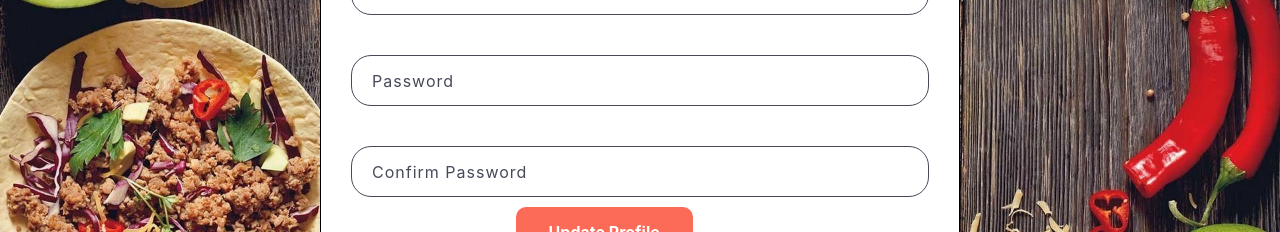
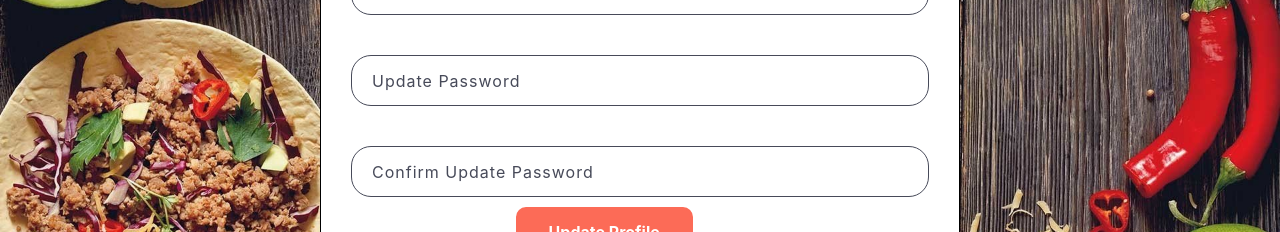
Before and after one commit to thanhvodev/Software-Engineering, a React (Create React App) app in the folder restaurant-pos/: page /profile in a window 1280 px wide. Shown: the part 420-652 px from the top of the page. Built offline with nearby package versions, Linux system fonts and the light colour scheme; no server answers; sample sign-in values are in the browser's storage.

Commit message:
fix css main page

```diff
--- a/restaurant-pos/src/MainPage/MainPage.css
+++ b/restaurant-pos/src/MainPage/MainPage.css
@@ -27,6 +27,7 @@ html {
     margin-top: 0px;
     padding-left: 10px;
     background-color: rgb(255, 255, 255);
+    width: 30vw;
 }
 
 #Backtohome #home {
--- a/restaurant-pos/src/MainPage/Profile.js
+++ b/restaurant-pos/src/MainPage/Profile.js
@@ -33,9 +33,9 @@ function Profile({ history }) {
     } else {
       const user = firebase.database().ref("Accounts").child(id);
       user.update({
-        username:username,
+        username: username,
         password: password,
-        email:email
+        email: email
       })
       alert("You have successfully updated your information");
       history.push('/')
@@ -53,14 +53,14 @@ function Profile({ history }) {
         <div style={{ fontSize: "2rem", marginLeft: "2rem" }}>User Profile</div>
         <div>
           <div class="inp">
-                      <span style={{color:"red"}}>Email</span>
+            <span style={{ color: "red" }}>Email</span>
             <input
               value={email}
               class="impBx"
               type="text"
               onChange={(e) => setEmail(e.target.value)}
 
-                          style={{ color: "purple", width:"50%" }}
+              style={{ color: "purple", width: "50%" }}
 
             ></input>
           </div>
@@ -87,7 +87,7 @@ function Profile({ history }) {
             </div>
 
             <div class="inp">
-              <span>Password</span>
+              <span>Update Password</span>
               <input
                 value={password}
                 class="impBx"
@@ -96,7 +96,7 @@ function Profile({ history }) {
               ></input>
             </div>
             <div class="inp">
-              <span>Confirm Password</span>
+              <span>Confirm Update Password</span>
               <input
                 class="impBx"
                 type="password"
```
Lines whose indentation alone changed are shown as unchanged.
